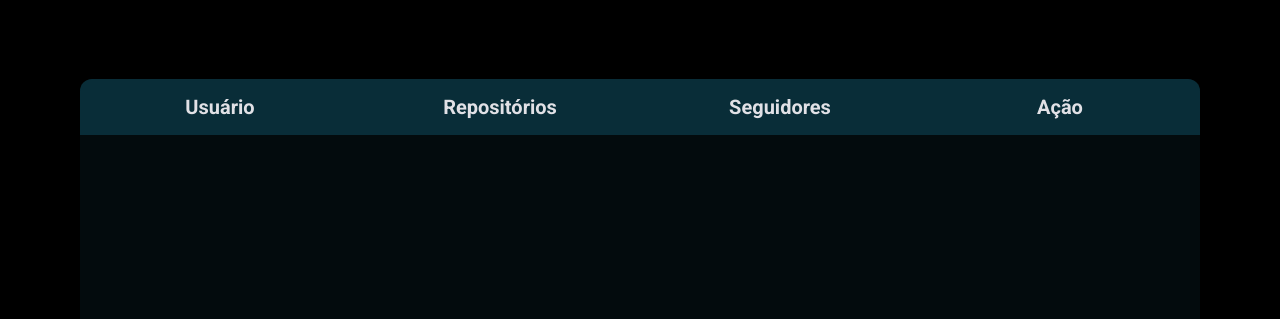
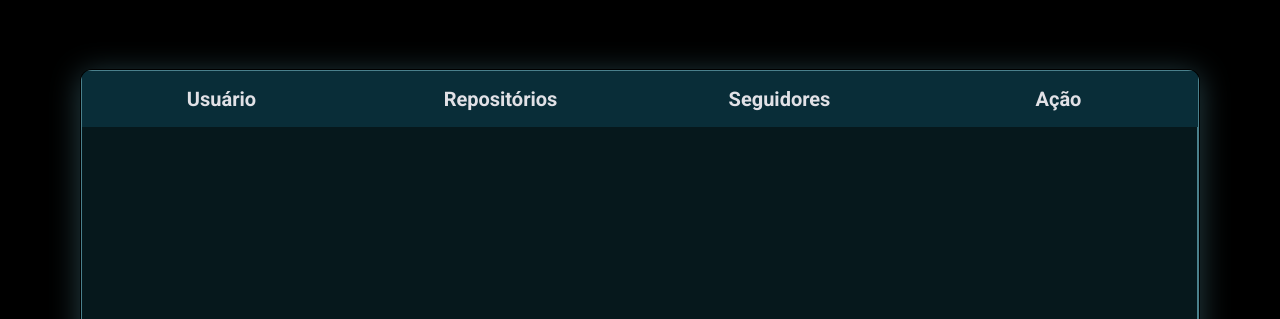
Before and after one commit to felipeslopes2010/github-favorites, a plain HTML site: page index.html in a window 1280 px wide. Shown: the part 173-492 px from the top of the page. Drawn offline with Linux system fonts and the light colour scheme.

Commit message:
Customize rows design

```diff
--- a/assets/js/Favorites.js
+++ b/assets/js/Favorites.js
@@ -140,7 +140,7 @@ export class FavoritesView extends Favorites {
 
         addButton.onclick = () => {
             const { value } = document.querySelector('.search input');
-            this.add(value)
+            this.add(value);
         };
     }
 
--- a/styles.css
+++ b/styles.css
@@ -35,7 +35,7 @@ button {
 .header-container {
     display: flex;
     justify-content: space-between;
-    margin-bottom: 8.8rem;
+    margin-bottom: 7.8rem;
 }
 
 .search {
@@ -93,19 +93,27 @@ table {
     width: 100%;
     border-radius: 1.2rem;
     overflow: hidden;
+    border: 1px solid #4A808C;
+    box-shadow: 0px 4px 30px rgba(74, 128, 140, 0.5);
 }
 
 thead {
     display: table;
     width: 100%;
     table-layout: fixed;
+    border-top: 1px solid #4A808C;
+    border-right: 1px solid #4A808C;
+    border-left: 1px solid #4A808C;
 }
 
 tbody {
     display: block;
-    max-height: 51.5rem;
+    max-height: 52.5rem;
     overflow-y: auto;
     width: 100%;
+    border-right: 1px solid #4A808C;
+    border-left: 1px solid #4A808C;
+    border-bottom: 1px solid #4A808C;
 }
 
 tbody::-webkit-scrollbar {
@@ -142,11 +150,19 @@ tr {
 }
 
 tr:nth-child(odd) {
-    background: rgba(6, 22, 27, 0.50);
+    background: #06181C;
 }
 
 tr:nth-child(even) {
-    background: #06181C;
+    background: rgba(6, 22, 27, 0.50);
+    border-right: 1px solid #4A808C;
+    border-left: 1px solid #4A808C;
+    border-bottom: 1px solid #4A808C;
+}
+
+tbody > tr:nth-child(odd) {
+    border-bottom: 1px solid #4A808C;
+    border-right: 1px solid #4A808C;
 }
 
 td {
```
